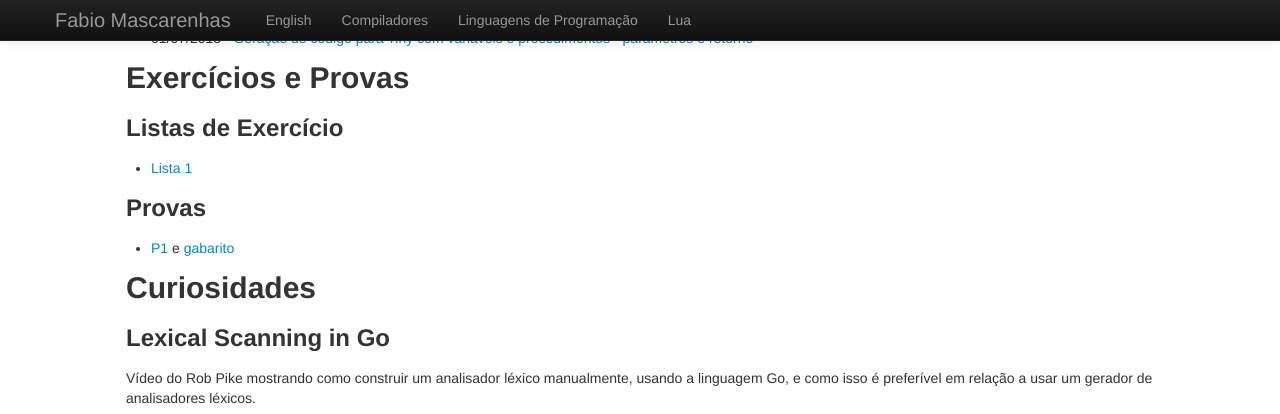
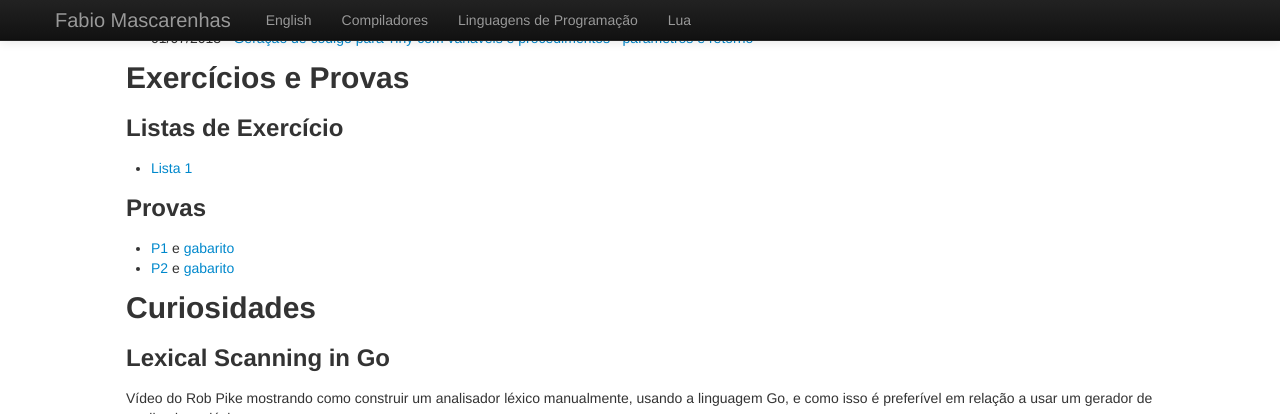
Before and after one commit to fabiomascarenhas/fabiomascarenhas.github.com, a Jekyll site: the page built from comp/index.md, in a window 1280 px wide and 900 px high, scrolled down 2135 px, cut to the strip 0-414 px from the top of the window. Built offline with Jekyll 4.4.1, drawn with Linux system fonts in a browser that asks for light colours.

Commit message:
p2 e gabarito de compiladores

```diff
--- a/comp/index.md
+++ b/comp/index.md
@@ -173,6 +173,7 @@ Exercícios e Provas
 ### Provas
 
 * [P1](p1.pdf) e [gabarito](p1_gabarito.pdf)
+* [P2](p2.pdf) e [gabarito](p2_gabarito.pdf)
 
 Curiosidades
 ------------
```
Also changed, not shown: 2 other files.
